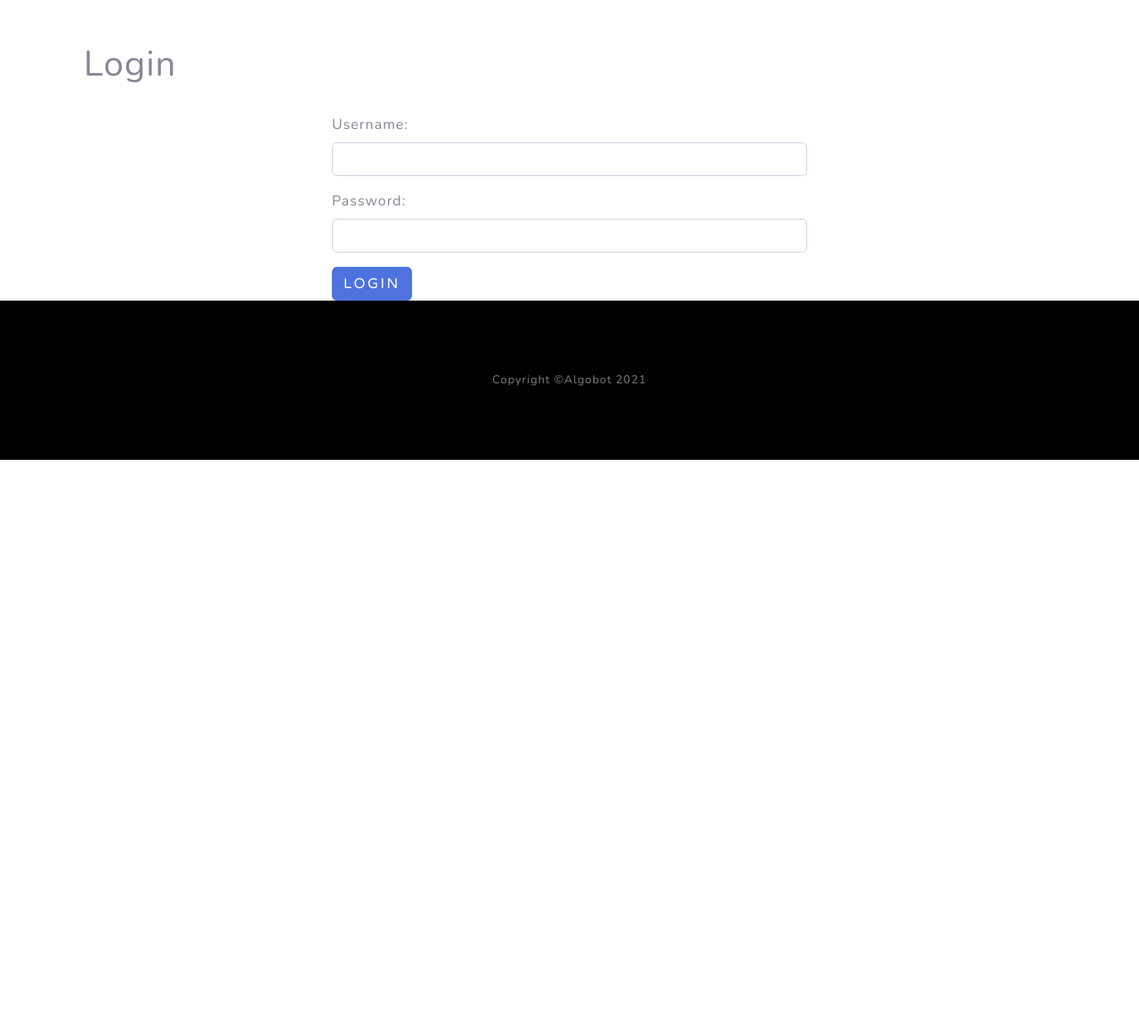
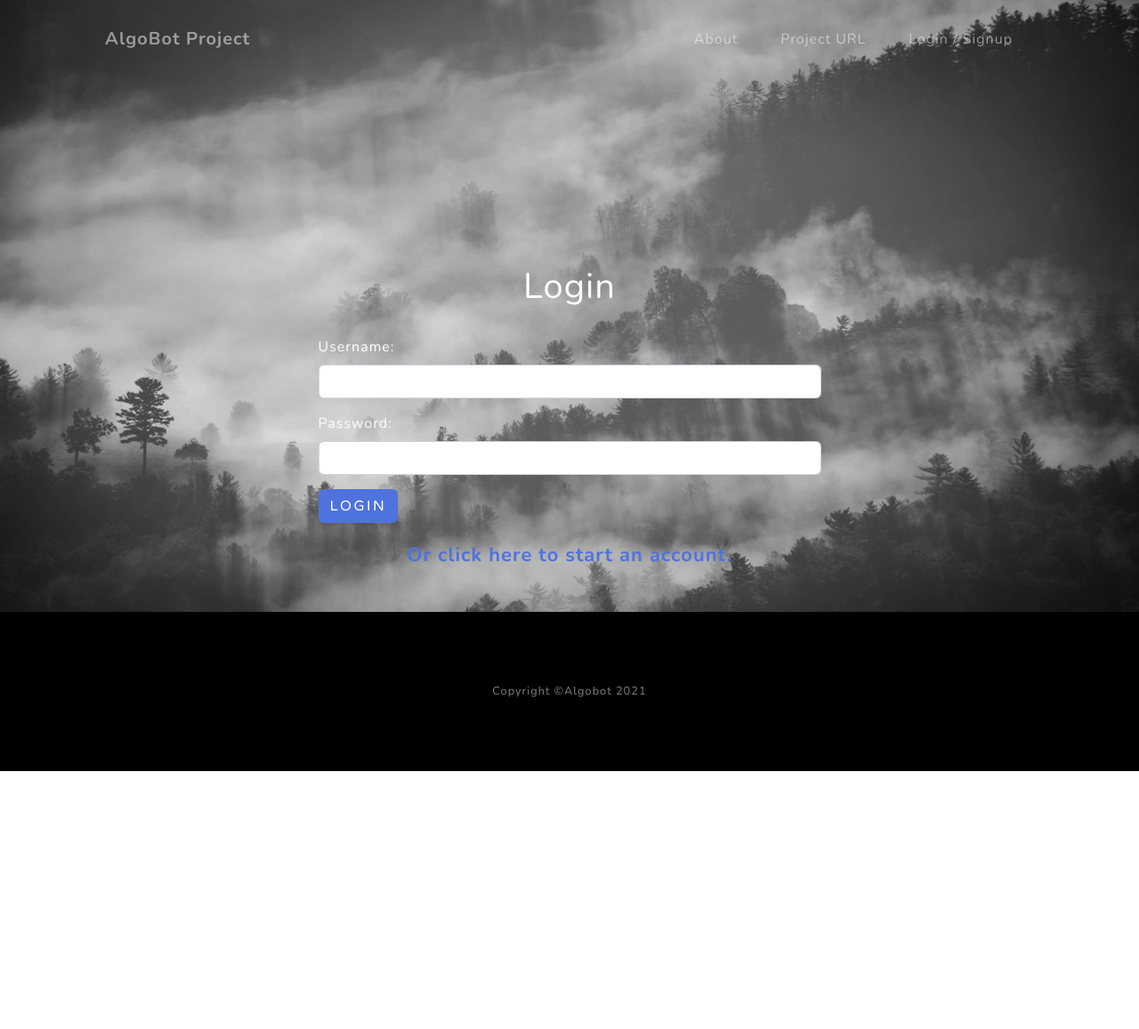
Before and after one commit to Algo-messiahs/Algobot-UI, a Django app: page /login/ in a window 1280 px wide. Shown: the whole page at 89% size. Before the commit the page ends 517 px from the top, so only its background shows below. Run offline with Django 3.2, Linux system fonts and the light colour scheme; some libraries are stand-ins or nearby versions.

Commit message:
Style changes to '/login'

```diff
--- /dev/null
+++ b/algobot/static/algobot/assets/css/login-page.css
@@ -0,0 +1,22 @@
+.login-page {
+    background: url("../img/bg-signup.jpg");
+    background-repeat: no-repeat;
+    background-size: cover;
+    height: 86vh;
+}
+
+.login-container {
+    padding: 250px 0 500px 0;
+}
+h1 {
+    text-align: center;
+}
+h1, label {
+    color: #fff;
+}
+p.login-signup {
+    margin-top: 20px;
+    text-align: center;
+    font-size: 22px;
+    font-weight: bold;
+}
--- a/algobot/templates/registration/login.html
+++ b/algobot/templates/registration/login.html
@@ -1,13 +1,16 @@
 {% include 'algobot/partials/header.html' %}
 {% include 'algobot/partials/navbar.html' %}
-<section>
-  <div class="container">
+{% load static %}
+<link href="{% static 'algobot/assets/css/login-page.css' %}" type="text/css" rel="stylesheet" />
+
+<section class="login-page">
+  <div class="container login-container">
     <div class="row">
       <div class="col-md-12 col-centered">
         <h1 class="mt-5 mb-3">Login</h1>
       </div>
     </div>
-    <div class="row">
+    <div class="row form-row">
       <div class="col-md-6 offset-md-3 mt-3">
         <form method="post" action="{% url 'login' %}">
           {% csrf_token %}
@@ -40,6 +43,7 @@
           <button type="submit" class="btn btn-primary">Login</button>
         </form>
       </div>
+      <p class="login-signup"><a href="/register">Or click here to start an account.</a></p>
     </div>
   </div>
 </section>
```
